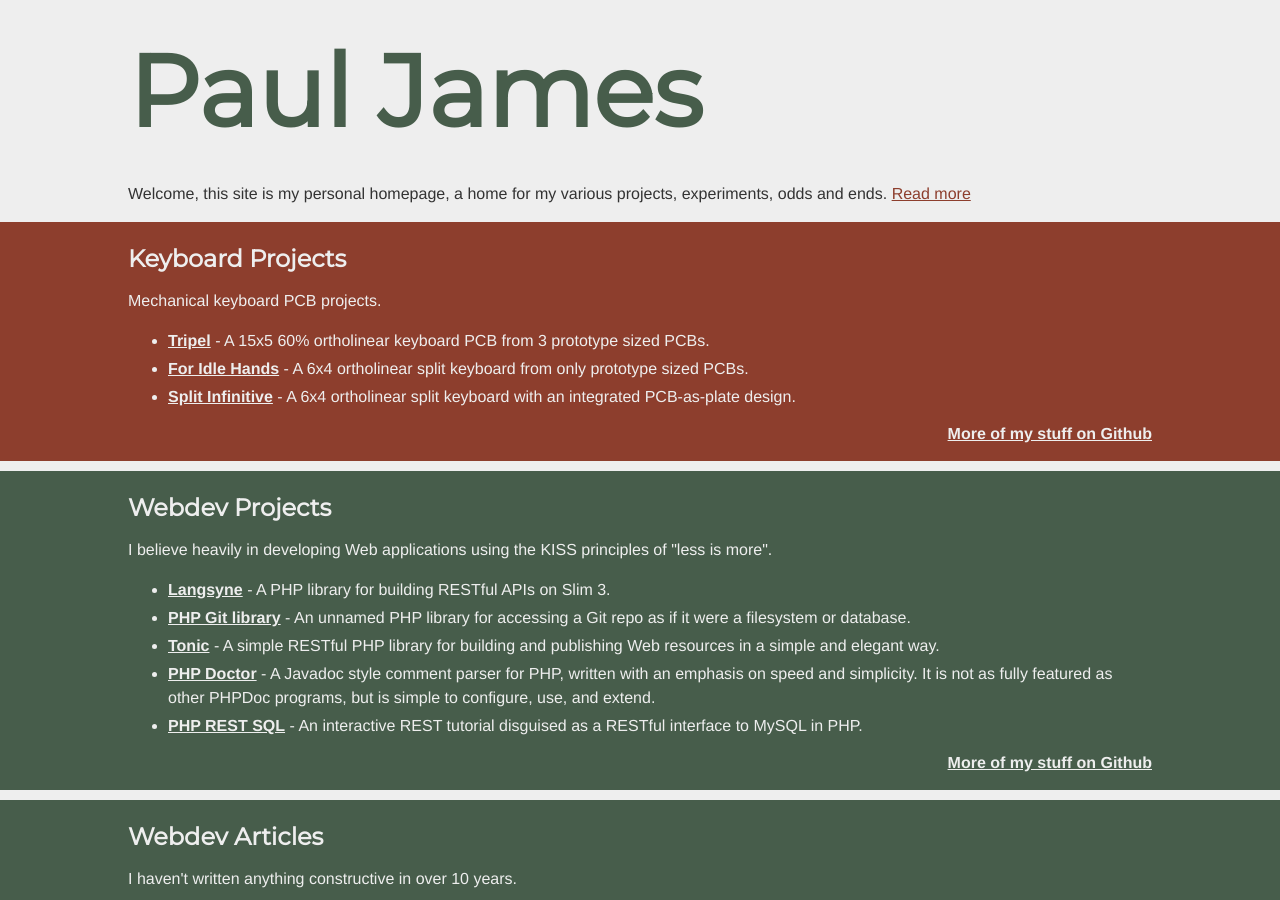
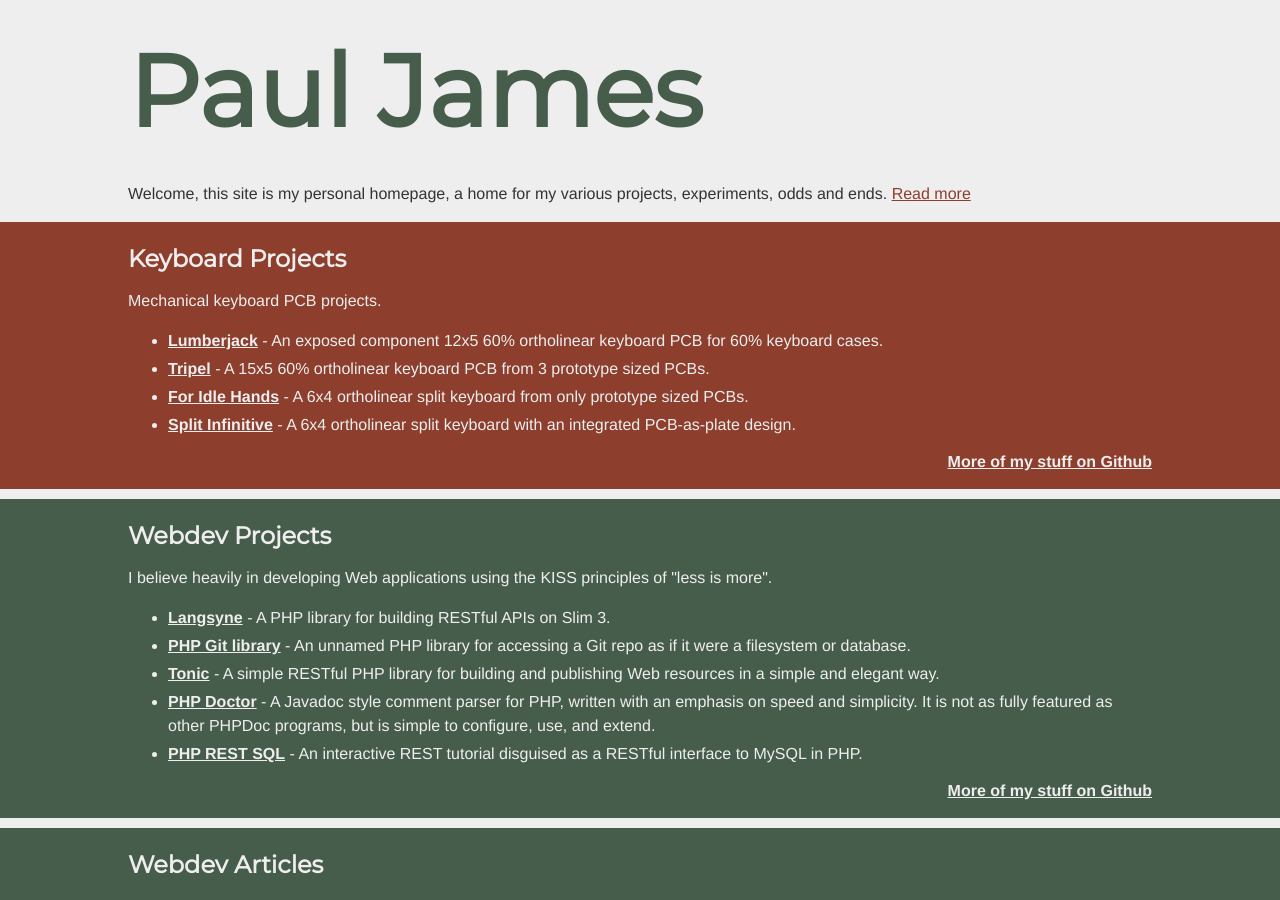
Before and after one commit to peej/peej.github.io, a Jekyll site: the page built from index.html, in a window 1280 px wide and 900 px high. Built offline with Jekyll 4.4.1, drawn with Linux system fonts in a browser that asks for light colours.

Commit message:
Add Lumberjack project to homepage

```diff
--- a/index.html
+++ b/index.html
@@ -11,6 +11,7 @@ title: Paul James
     <h2>Keyboard Projects</h2>
     <p>Mechanical keyboard PCB projects.</p>
     <ul>
+        <li><a href="https://github.com/peej/lumberjack-keyboard">Lumberjack</a> - An exposed component 12x5 60% ortholinear keyboard PCB for 60% keyboard cases.</li>
         <li><a href="https://github.com/peej/tripel-keyboard">Tripel</a> - A 15x5 60% ortholinear keyboard PCB from 3 prototype sized PCBs.</li>
         <li><a href="https://github.com/peej/for-idle-hands-keyboard">For Idle Hands</a> - A 6x4 ortholinear split keyboard from only prototype sized PCBs.</li>
         <li><a href="https://github.com/peej/for-split-keyboard">Split Infinitive</a> - A 6x4 ortholinear split keyboard with an integrated PCB-as-plate design.</li>
```
